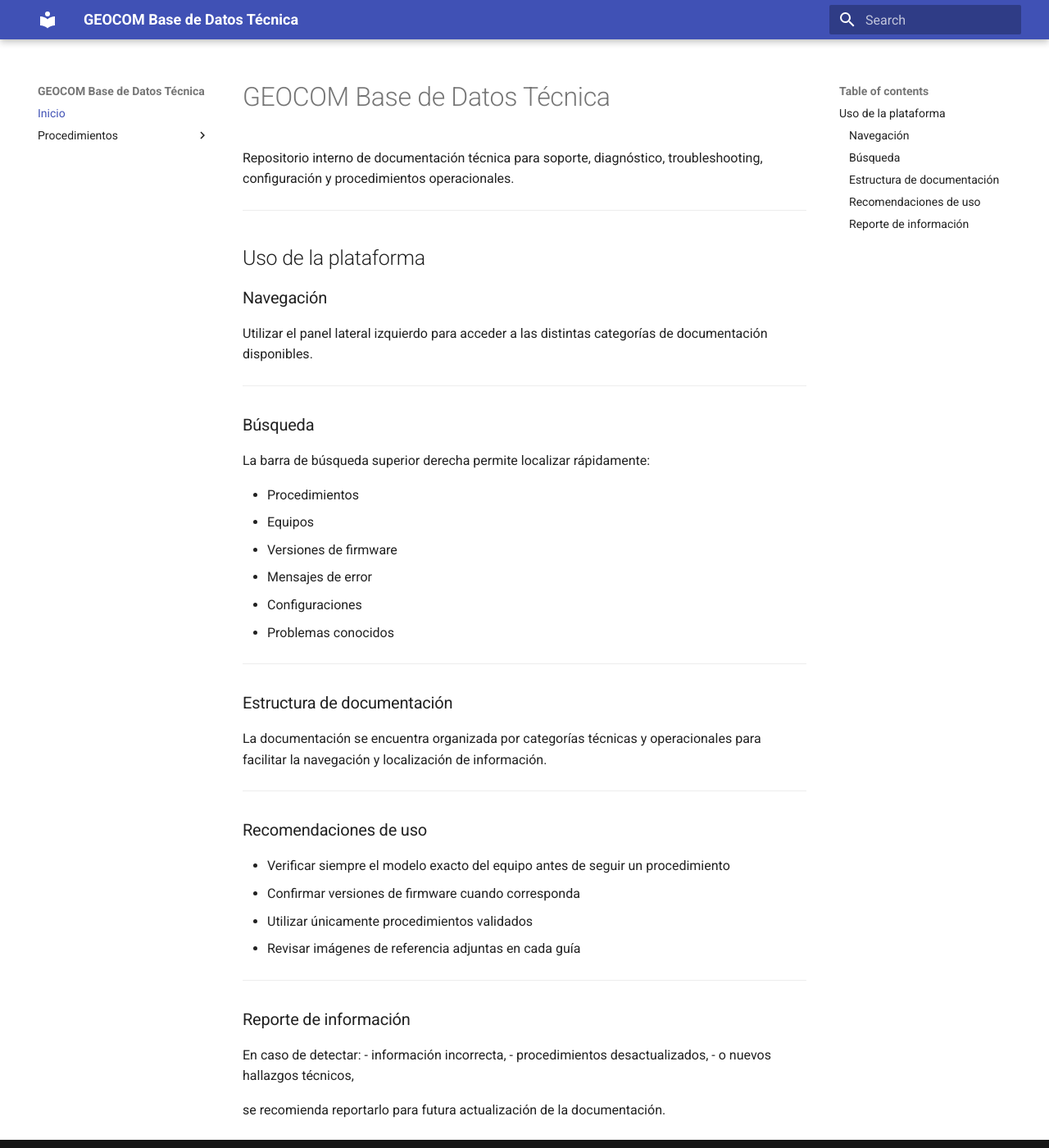
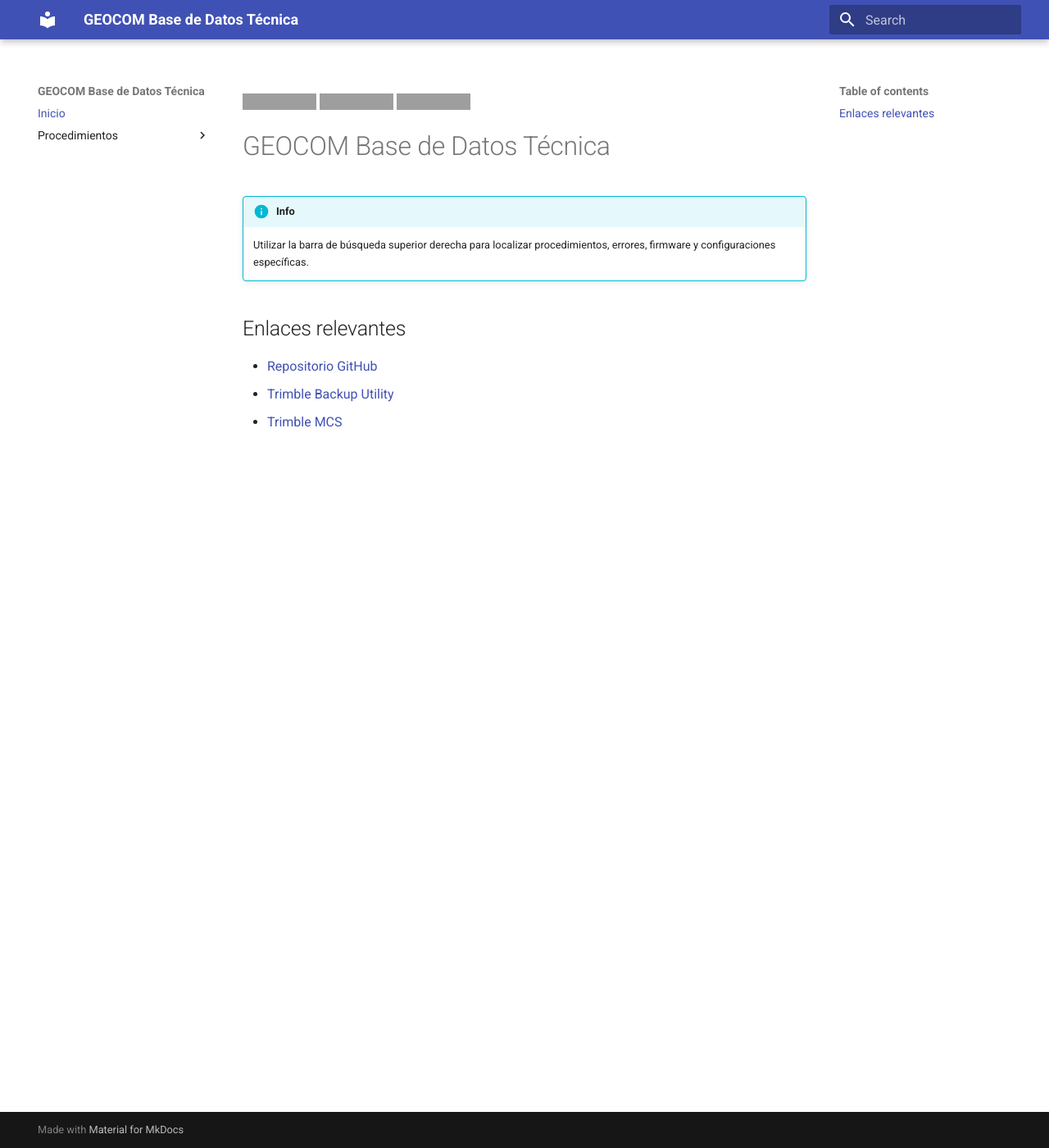
Before and after one commit to schweineorgel/geocom-kb, an MkDocs documentation site: the page built from docs/index.md, in a window 1280 px wide and 1400 px high. Shown: the whole window at 82% size. Built offline with MkDocs 1.6.1 and Material for MkDocs 9.7.7, drawn with Linux system fonts in a browser that asks for light colours; grey boxes are pictures that could not be loaded.

Commit message:
update index.md and fix .css layout

```diff
--- a/docs/index.md
+++ b/docs/index.md
@@ -1,49 +1,13 @@
+[![Deploy](https://github.com/schweineorgel/geocom-kb/actions/workflows/ci.yml/badge.svg)](https://github.com/schweineorgel/geocom-kb/actions)
+![Repo Size](https://img.shields.io/github/repo-size/schweineorgel/geocom-kb)
+![Last Commit](https://img.shields.io/github/last-commit/schweineorgel/geocom-kb)
+
 # GEOCOM Base de Datos Técnica
 
-Repositorio interno de documentación técnica para soporte, diagnóstico, troubleshooting, configuración y procedimientos operacionales.
+!!! info
+    Utilizar la barra de búsqueda superior derecha para localizar procedimientos, errores, firmware y configuraciones específicas.
 
----
-## Uso de la plataforma
-
-### Navegación
-
-Utilizar el panel lateral izquierdo para acceder a las distintas categorías de documentación disponibles.
-
----
-
-### Búsqueda
-
-La barra de búsqueda superior derecha permite localizar rápidamente:
-
-- Procedimientos
-- Equipos
-- Versiones de firmware
-- Mensajes de error
-- Configuraciones
-- Problemas conocidos
-
----
-
-### Estructura de documentación
-
-La documentación se encuentra organizada por categorías técnicas y operacionales para facilitar la navegación y localización de información.
-
----
-
-### Recomendaciones de uso
-
-- Verificar siempre el modelo exacto del equipo antes de seguir un procedimiento
-- Confirmar versiones de firmware cuando corresponda
-- Utilizar únicamente procedimientos validados
-- Revisar imágenes de referencia adjuntas en cada guía
-
----
-
-### Reporte de información
-
-En caso de detectar:
-- información incorrecta,
-- procedimientos desactualizados,
-- o nuevos hallazgos técnicos,
-
-se recomienda reportarlo para futura actualización de la documentación.
+## Enlaces relevantes
+- [Repositorio GitHub](https://github.com/schweineorgel/geocom-kb)
+- [Trimble Backup Utility](https://github.com/schweineorgel/trimble-backup-utility/releases/latest)
+- [Trimble MCS](https://mcs.trimble.com/)
--- a/docs/stylesheets/extra.css
+++ b/docs/stylesheets/extra.css
@@ -1,4 +1,4 @@
-.md-content img {
+.center-img {
     display: block;
     margin-left: auto;
     margin-right: auto;
```
Also changed, not shown: docs/procedimientos/phantom-4-rtk/phantom4rtk-microsd-format.md (+11 -11 lines).
